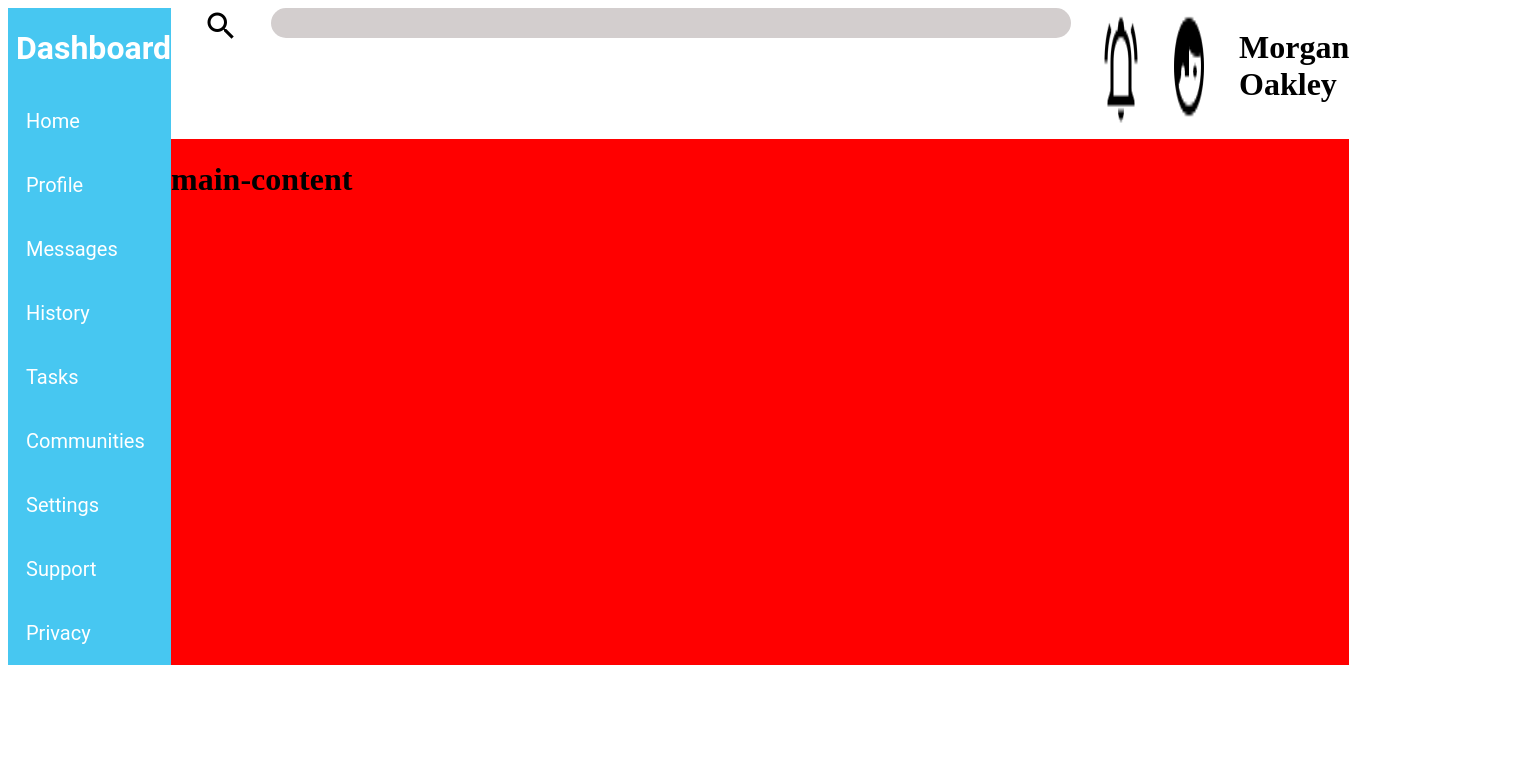
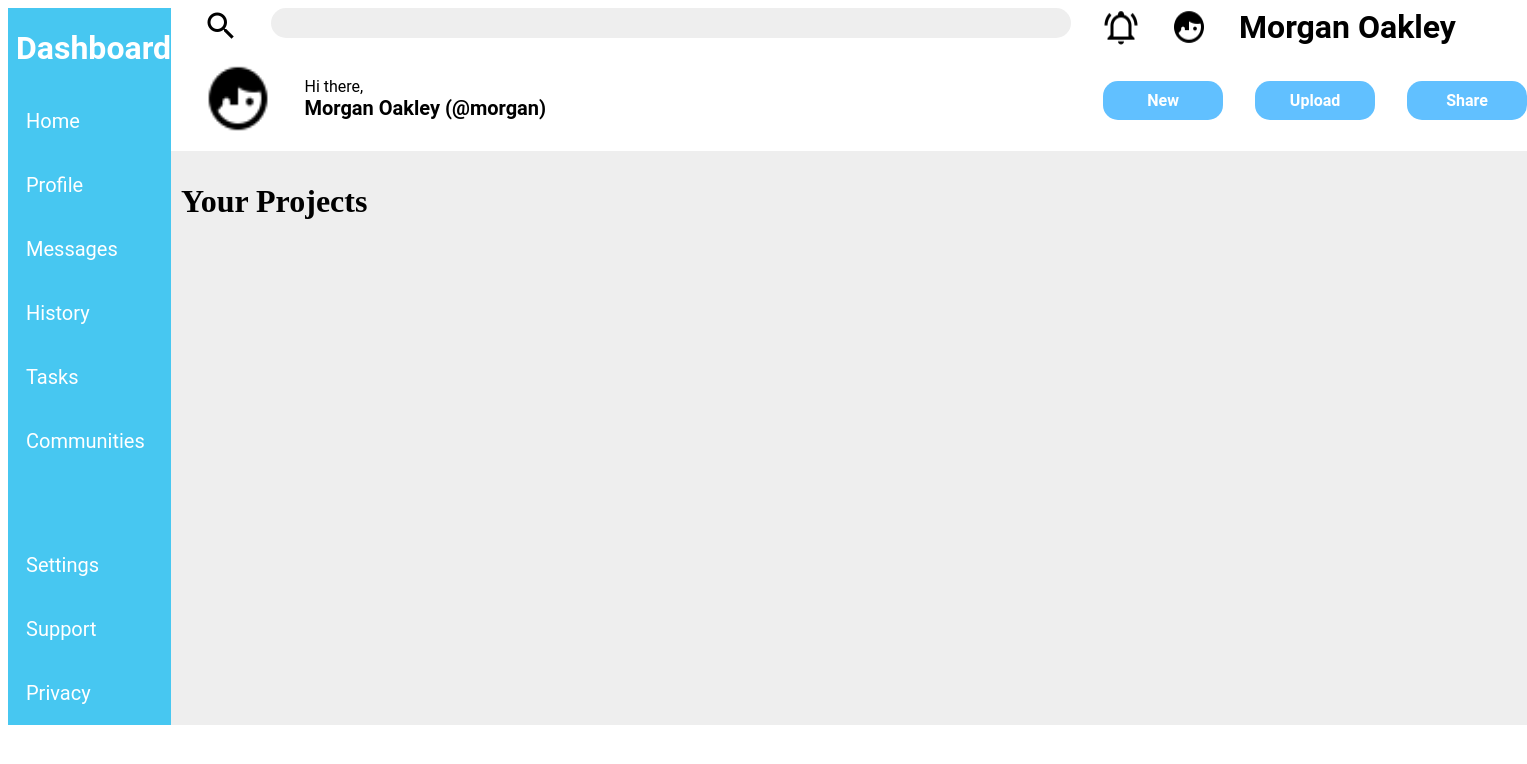
Before and after one commit to Duke242/adminDashboard, a website: page index.html in a window 1280 px wide. Shown: the whole page, 1527 px wide, since content can reach past the window. Drawn offline with Linux system fonts and the light colour scheme; a web font is replaced by a local one.

Commit message:
Update 3 files

```diff
--- a/index.html
+++ b/index.html
@@ -6,6 +6,7 @@
     <meta name="viewport" content="width=device-width, initial-scale=1.0" />
     <title>Document</title>
     <link rel="stylesheet" href="style.css" />
+
     <script src="script.js"></script>
   </head>
   <body>
@@ -32,9 +33,20 @@
         <img src="./face-man-profile.png" alt="profile picture">
         <h1>Morgan Oakley</h1>
       </div>
+      <div class="handler">
+        <img src="./face-man-profile.png" alt="profile picture">
+        <p>Hi there, <br />
+          <span class="morgan">Morgan Oakley (@morgan)</span>
+        </p>
+      </div>
+      <div class="buttons">
+        <button>New</button>
+        <button>Upload</button>
+        <button>Share</button>
+      </div>
     </div>
     <div class="main-content">
-      <h1>main-content</h1>
+      <h1>Your Projects</h1>
     </div>
   </body>
 </html>
--- a/package.json
+++ b/package.json
@@ -1,5 +1,5 @@
 {
-  "name": "sign-up-form",
+  "name": "admin-dashboard",
   "version": "1.0.0",
   "description": "",
   "main": "script.js",
--- a/style.css
+++ b/style.css
@@ -6,19 +6,22 @@
 
 body {
   display: grid;
-    grid-template-rows: 1fr 4fr ;
+  grid-template-rows: 1fr 4fr;
   grid-template-columns: 1fr 3fr;
 }
 
-
 .sidebar {
   background-color: rgb(71, 199, 241);
-    grid-row: 1 / 3 ;
+  grid-row: 1 / 3;
   grid-column: 1 / 2;
   color: white;
   padding-left: 8px;
   display: grid;
   font-family: "Roboto", sans-serif;
+}
+
+.sidebar p:nth-child(7) {
+  margin-bottom: 80px;
 }
 
 .header {
@@ -27,13 +30,13 @@ grid-column: 2 / 3;
   color: white;
   display: grid;
   grid-template-columns: 1fr 4fr;
-
 }
 
 .main-content {
-background-color: red;
+  background-color: #eeeeee;
   grid-row: 2 / 3;
   grid-column: 2 / 3;
+  padding: 10px;
 }
 
 .sidebar p {
@@ -49,18 +52,64 @@ grid-column: 2 / 3;
   margin-left: 2rem;
 }
 
-
 .header > div > input {
   height: 30px;
   border-radius: 15px;
   width: 800px;
-    background-color: rgb(211, 206, 206);
+  background-color: #eeeeee;
   border: none;
   text-indent: 5px;
 }
 
-.header > .profile-info {
+.profile-info {
   display: flex;
-    height: fit-content;
+  height: 2rem;
   color: black;
+  margin-left: 9rem;
 }
+
+.header > .profile-info > h1 {
+  vertical-align: top;
+  margin: 0;
+  padding: 0;
+  font-family: "Roboto", sans-serif;
+}
+
+/* how can i make the profile picture bigger? the one to the left of handler */
+/* set a width on the profile image? */
+.handler {
+  display: flex;
+  color: black;
+  font-family: "Roboto", sans-serif;
+}
+
+.handler img {
+  width: 8%;
+}
+
+/* .header > .handler > p > .morgan {
+  font-size: 5rem;
+  font-weight: 100;
+} */
+
+.morgan {
+  font-weight: bold;
+  font-size: 20px;
+}
+.buttons {
+  align-items: center;
+  justify-items: center;
+  margin-top: 20px;
+}
+
+.buttons > button {
+  border-radius: 15px;
+  background-color: rgb(97, 192, 255);
+  color: white;
+  border: none;
+  font-size: 1rem;
+  padding: 10px;
+  font-family: "roboto", sans-serif;
+  font-weight: bold;
+  width: 120px;
+}
```
Lines whose indentation alone changed are shown as unchanged.
